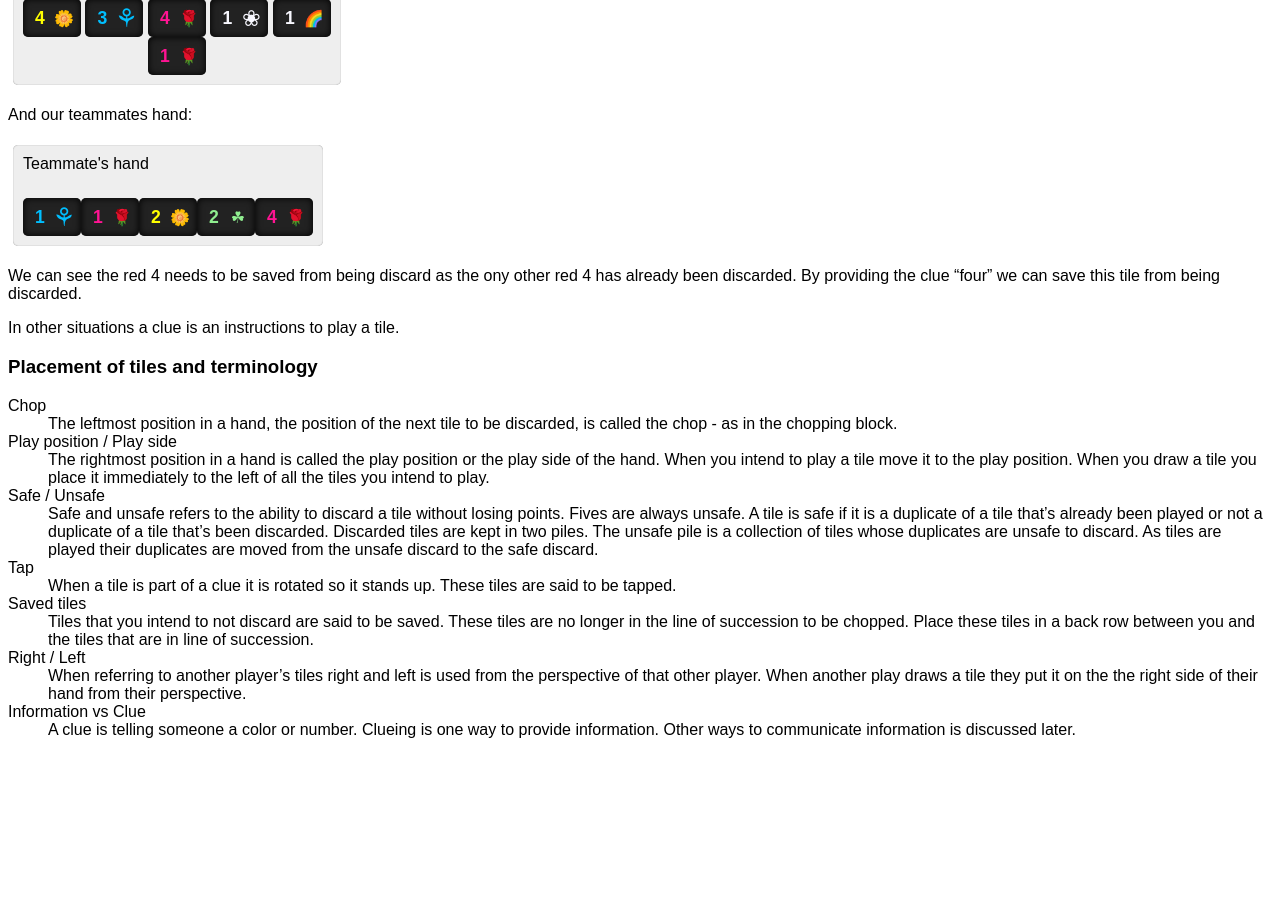
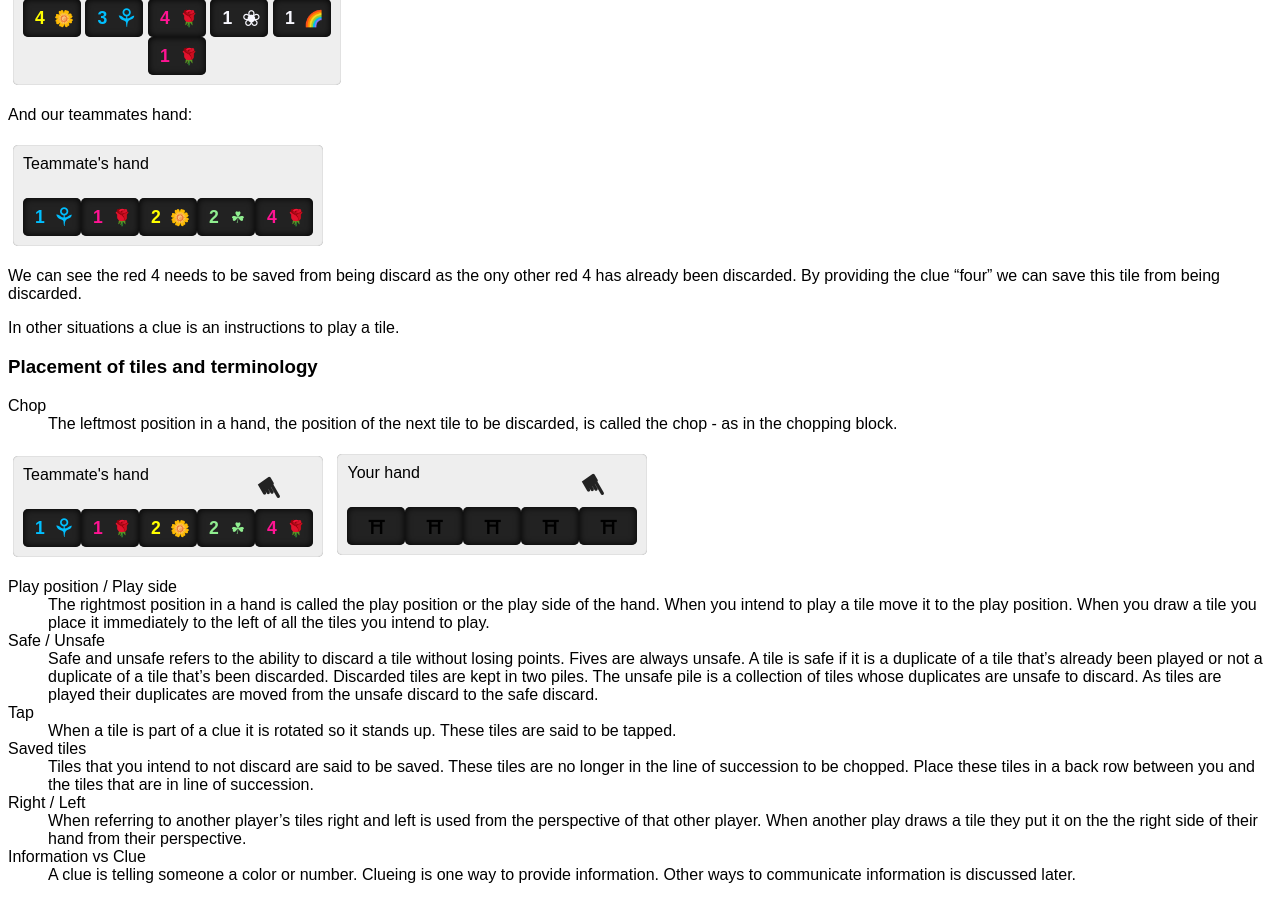
Before and after one commit to davidleston/hanabi-how-to, a Jekyll site: the page built from index.md, in a window 1280 px wide and 900 px high, scrolled down 2106 px. Built offline with Jekyll 4.4.1, drawn with Linux system fonts in a browser that asks for light colours; our own code applies the rules of GitHub Pages for plain Markdown files; before the commit the page ends 2861 px from its top, so only the background shows below that.

Commit message:
hands in term definitions

```diff
--- a/index.md
+++ b/index.md
@@ -193,6 +193,28 @@ In other situations a clue is an instructions to play a tile.
 Chop
 : The leftmost position in a hand, the position of the next tile to be discarded, is called the chop - as in the chopping block.
 
+<hand>
+  <header>Teammate's hand</header>
+  <tiles>
+    <tile color="blue" rank="1"></tile>
+    <tile color="red" rank="1"></tile>
+    <tile color="yellow" rank="2"></tile>
+    <tile color="green" rank="2"></tile>
+    <tile color="red" rank="4"><highlighted></highlighted></tile>
+  </tiles>
+</hand>
+
+<hand>
+  <header>Your hand</header>
+  <tiles>
+    <tile hidden></tile>
+    <tile hidden></tile>
+    <tile hidden></tile>
+    <tile hidden></tile>
+    <tile hidden><highlighted></highlighted></tile>
+  </tiles>
+</hand>
+
 Play position / Play side
 : The rightmost position in a hand is called the play position or the play side of the hand. When you intend to play a tile move it to the play position. When you draw a tile you place it immediately to the left of all the tiles you intend to play.
 
```
